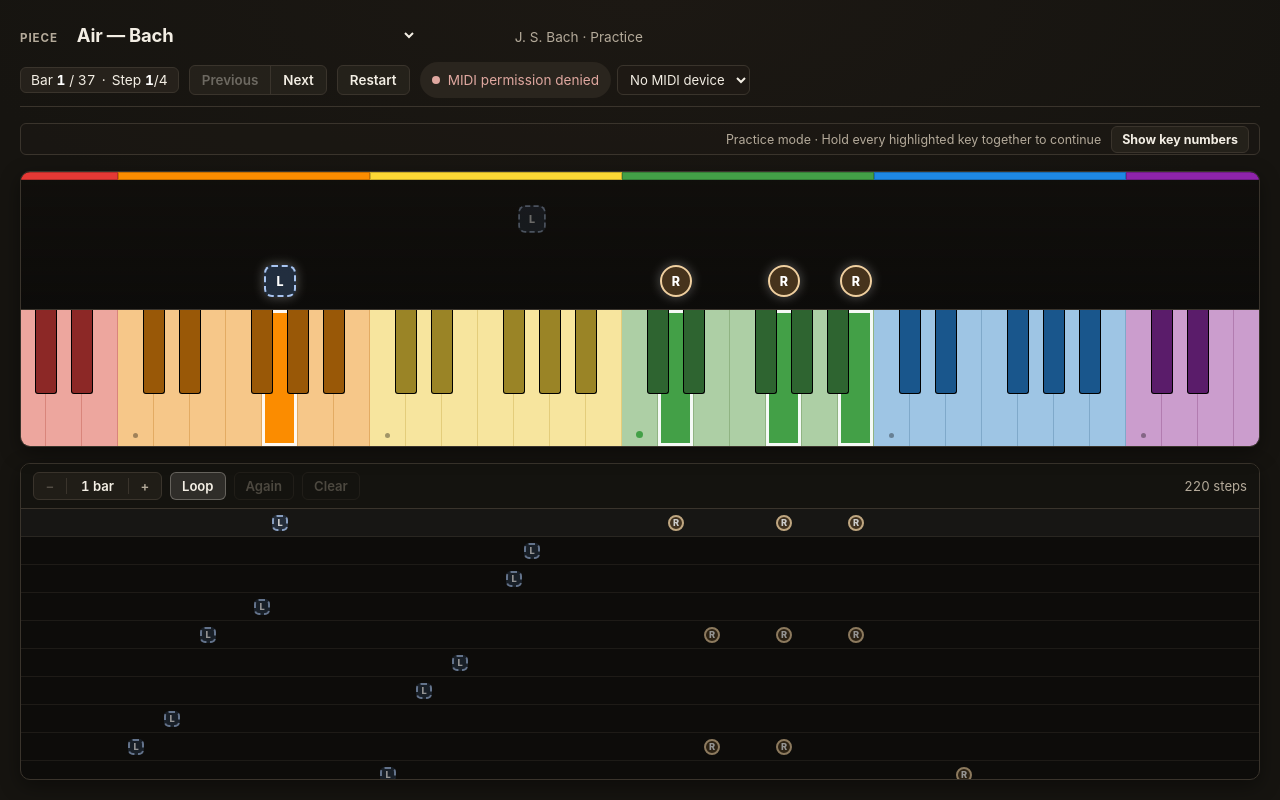
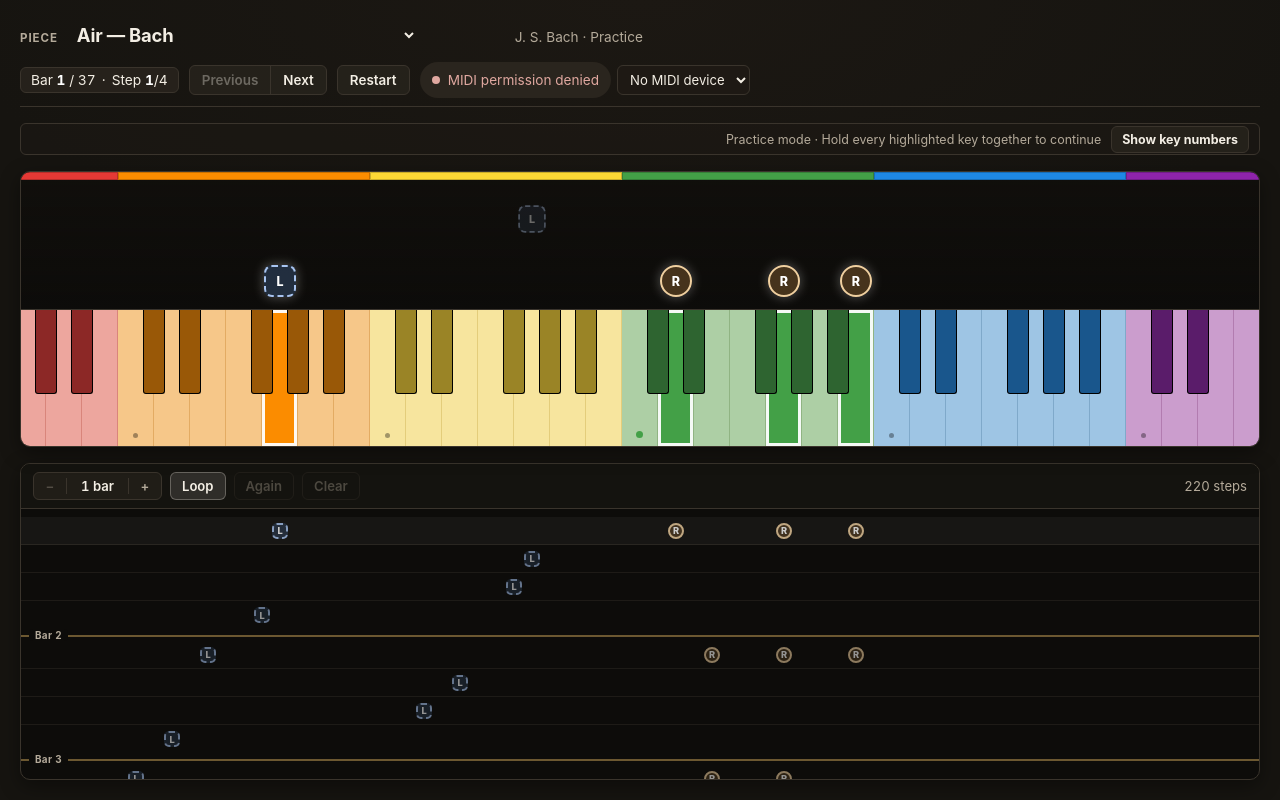
Before and after one commit to cameronbarker/piano, a plain HTML site: page index.html in a window 1280 px wide. Drawn offline with Linux system fonts and the light colour scheme.

Commit message:
smooth full system

```diff
--- a/app.js
+++ b/app.js
@@ -53,6 +53,7 @@
     loopBarCount: 1,
     homePianoOnRender: true,
     lastPhraseScrollIndex: null,
+    lastPhraseScrollBar: null,
   };
 
   const KEY_NUMBERS_STORE = "clair-de-lune.show-key-numbers";
@@ -425,22 +426,57 @@
     centerStageOnKeys(keys);
   }
 
+  function phraseBarAnchorEl(barNum) {
+    if (!els.phraseScroll || barNum == null) return null;
+    const br = els.phraseScroll.querySelector('.phrase-bar-break[data-bar="' + barNum + '"]');
+    if (br) return br;
+    return els.phraseScroll.querySelector('.phrase-row[data-bar="' + barNum + '"]');
+  }
+
   function scrollPhraseNowRowIntoView() {
     if (!els.phraseScroll) return;
     if (State.lastPhraseScrollIndex === State.currentIndex) return;
-    const now = els.phraseScroll.querySelector(".phrase-row.is-now");
+
+    const cur = currentFlatEvent();
+    const barNum = cur ? cur.barNum : null;
+    const now =
+      els.phraseScroll.querySelector(".phrase-row.is-now") ||
+      phraseBarAnchorEl(barNum);
     if (!now) return;
-    const scrollRect = els.phraseScroll.getBoundingClientRect();
-    const rowRect = now.getBoundingClientRect();
-    const top = rowRect.top - scrollRect.top + els.phraseScroll.scrollTop;
-    const bottom = top + now.offsetHeight;
-    const viewTop = els.phraseScroll.scrollTop;
-    const viewBottom = viewTop + els.phraseScroll.clientHeight;
+
+    const barChanged = State.lastPhraseScrollBar !== barNum;
     State.lastPhraseScrollIndex = State.currentIndex;
-    if (top >= viewTop && bottom <= viewBottom) return;
+    State.lastPhraseScrollBar = barNum;
+
+    const scroller = els.phraseScroll;
+    const scrollRect = scroller.getBoundingClientRect();
+    const pad = 20;
+    const slack = 24;
+    const anchor = phraseBarAnchorEl(barNum) || now;
+    const offsetTop = function (el) {
+      return el.getBoundingClientRect().top - scrollRect.top + scroller.scrollTop;
+    };
+
+    const nowTop = offsetTop(now);
+    const nowBottom = nowTop + now.offsetHeight;
+    const viewTop = scroller.scrollTop;
+    const viewBottom = viewTop + scroller.clientHeight;
+    const nowClipped = nowTop < viewTop + pad || nowBottom > viewBottom - pad;
+    if (!barChanged && !nowClipped) return;
+
+    const barDesired = Math.max(0, offsetTop(anchor) - pad);
+    const keepNowVisible = Math.max(0, nowBottom - scroller.clientHeight + pad);
+    const maxScroll = Math.max(0, scroller.scrollHeight - scroller.clientHeight);
+    const target = Math.min(maxScroll, Math.max(barDesired, keepNowVisible));
+
+    if (Math.abs(scroller.scrollTop - target) < slack) return;
+
     const reduce = window.matchMedia("(prefers-reduced-motion: reduce)").matches;
-    const target = Math.max(0, top - Math.round(els.phraseScroll.clientHeight / 3));
-    els.phraseScroll.scrollTo({ top: target, behavior: reduce ? "auto" : "smooth" });
+    scroller.scrollTo({
+      top: target,
+      left: scroller.scrollLeft,
+      behavior: reduce ? "auto" : "smooth",
+    });
   }
 
   function renderNoteLane(cur, nxt, totalWidth) {
@@ -722,10 +758,27 @@
         stateClass += " is-outside";
       }
 
-      html += '<div class="phrase-row ' + stateClass + '" data-event-index="' + row.index + '">';
+      const barNum = row.event.barNum;
+      const prev = rows[rowIndex - 1];
+      const next = rows[rowIndex + 1];
+      const nextBarNum = next ? next.event.barNum : null;
+      const isBarStart = !prev || prev.event.barNum !== barNum;
+      const isBarEnd = nextBarNum !== null && nextBarNum !== barNum;
+      if (isBarStart) stateClass += " is-bar-start";
+      if (isBarEnd) stateClass += " is-bar-end";
+
+      html +=
+        '<div class="phrase-row ' + stateClass + '" data-event-index="' + row.index + '" data-bar="' + barNum + '">';
       html += appendPhraseKeyMarks(row, rowIndex, rows, "is-lh", row.event.keysL);
       html += appendPhraseKeyMarks(row, rowIndex, rows, "is-rh", row.event.keysR);
       html += "</div>";
+
+      if (isBarEnd) {
+        html +=
+          '<div class="phrase-bar-break" role="separator" aria-label="Bar ' + nextBarNum + '" data-bar="' + nextBarNum + '">' +
+            '<span class="phrase-bar-break-label">Bar ' + nextBarNum + "</span>" +
+          "</div>";
+      }
     });
 
     els.phraseInner.innerHTML = html;
@@ -930,6 +983,7 @@
     State.loop = null;
     State.homePianoOnRender = true;
     State.lastPhraseScrollIndex = null;
+    State.lastPhraseScrollBar = null;
     renderUI();
   }
 
--- a/styles.css
+++ b/styles.css
@@ -868,6 +868,8 @@ body.show-key-numbers .lpk-w.is-c::before {
   flex-direction: column;
   margin: 0 auto;
   min-height: 28px;
+  padding-top: 8px;
+  padding-bottom: 24px;
 }
 
 .phrase-empty {
@@ -883,8 +885,43 @@ body.show-key-numbers .lpk-w.is-c::before {
   border-bottom: 1px solid rgba(58, 52, 44, 0.55);
 }
 
-.phrase-row:last-child {
+.phrase-row:last-child,
+.phrase-row.is-bar-end {
   border-bottom: 0;
+}
+
+.phrase-bar-break {
+  position: relative;
+  flex-shrink: 0;
+  height: 12px;
+  display: flex;
+  align-items: center;
+}
+
+.phrase-bar-break::before {
+  content: "";
+  position: absolute;
+  left: 0;
+  right: 0;
+  top: 50%;
+  height: 2px;
+  background: rgba(240, 195, 106, 0.42);
+}
+
+.phrase-bar-break-label {
+  position: sticky;
+  left: 8px;
+  z-index: 1;
+  width: max-content;
+  padding: 0 6px;
+  border-radius: 4px;
+  background: #0d0c0a;
+  color: var(--muted);
+  font-size: 0.62rem;
+  font-weight: 700;
+  letter-spacing: 0.03em;
+  font-variant-numeric: tabular-nums;
+  pointer-events: none;
 }
 
 .phrase-row.is-past {
```
